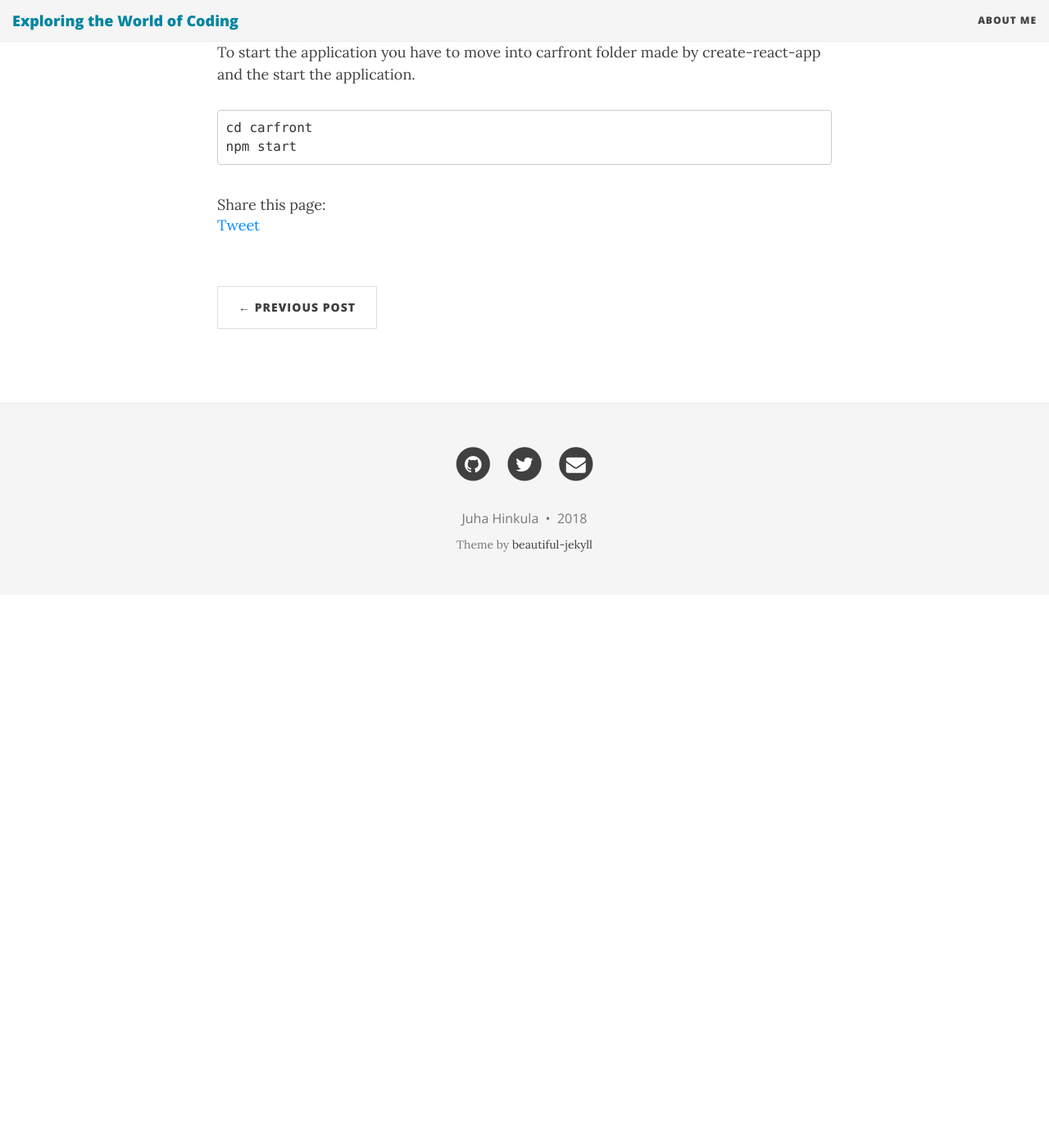
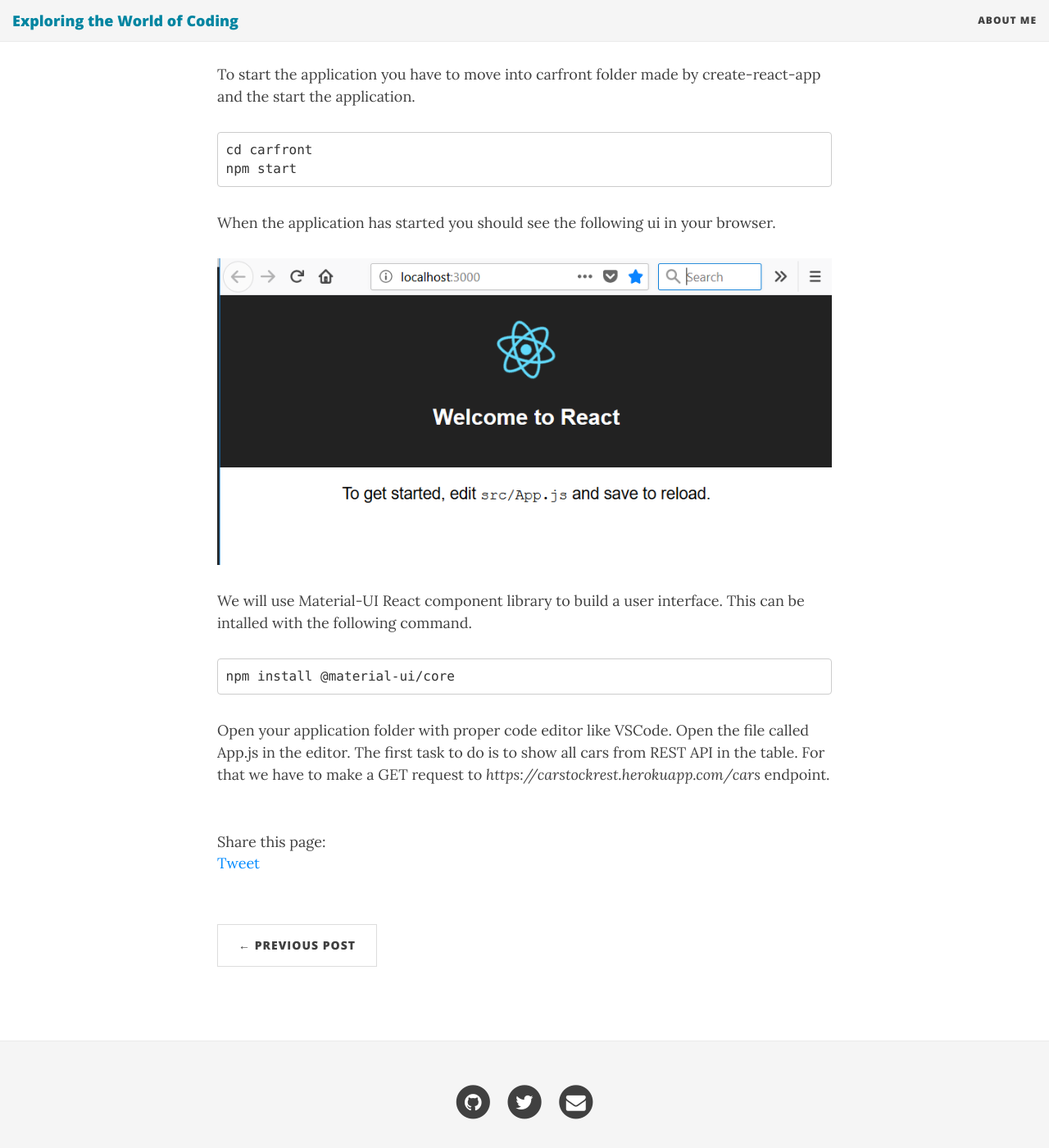
Before and after one commit to juhahinkula/juhahinkula.github.io, a Jekyll site: the page built from _posts/2018-09-21-react-tutorial.markdown, in a window 1280 px wide and 1400 px high, scrolled down 1434 px. Shown: the whole window at 82% size. Built offline with Jekyll 4.4.1, drawn with Linux system fonts in a browser that asks for light colours; nearby versions of some CDN libraries; comment, search, counter and statistics services are not loaded; before the commit the page ends 2159 px from its top, so only the background shows below that; some of the changed text lies outside the part shown.

Commit message:
modified post

```diff
--- a/_posts/2018-09-21-react-tutorial.markdown
+++ b/_posts/2018-09-21-react-tutorial.markdown
@@ -4,7 +4,7 @@
 subtitle: "Create React frontend to existing REST API"
 ---
 
-In this tutorial we will create a simple frontend using React. The backend that we will use  is done with Spring Boot and it can be found from Heroku cloud server ([https://carstockrest.herokuapp.com]).
+In this tutorial we will create a simple frontend using React. The backend that we will use  is done with Spring Boot and it can be found from Heroku cloud server ([https://carstockrest.herokuapp.com]). You should have basic knowledge of React and REST API.
 
 The REST API has */cars* endpoint that can be used to get all cars from the database.
 
@@ -22,3 +22,15 @@
 cd carfront
 npm start
 {% endhighlight %}
+
+When the application has started you should see the following ui in your browser.
+
+![screenshot]({{ site.baseurl }}/img/create_react_app.PNG)
+
+We will use Material-UI React component library to build a user interface. This can be intalled with the following command.
+
+{% highlight xml %}
+npm install @material-ui/core
+{% endhighlight %}
+
+Open your application folder with proper code editor like VSCode. Open the file called App.js in the editor. The first task to do is to show all cars from REST API in the table. For that we have to make a GET request to *https://carstockrest.herokuapp.com/cars* endpoint.
```
Also changed, not shown: img/create_react_app.PNG (added).
